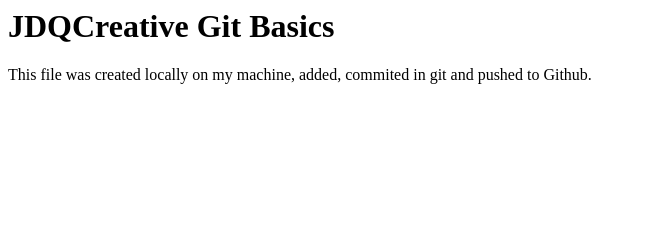
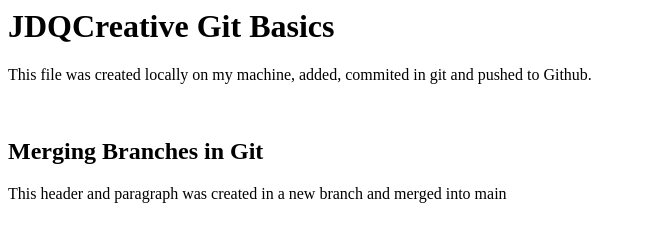
Before and after one commit to jdqcreative/git-project-basics, a plain HTML site: page index.html in a window 1280 px wide. Shown: the whole page, without its empty margins (0-646 px from the left). Drawn offline with Linux system fonts and the light colour scheme.

Commit message:
Added new sections to README.md and index.html
Added a new subheader and sentence to README.md. Also added a header 2 and paragraph tag to index html.

```diff
--- a/index.html
+++ b/index.html
@@ -1,2 +1,5 @@
 <h1>JDQCreative Git Basics</h1>
 <p>This file was created locally on my machine, added, commited in git and pushed to Github.</p>
+<br />
+<h2>Merging Branches in Git</h2>
+<p>This header and paragraph was created in a new branch and merged into main</p>
```
Also changed, not shown: 1 other file.
